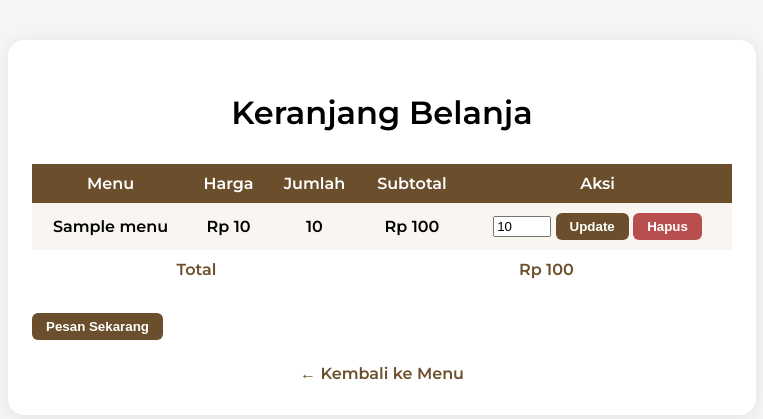
After one commit to septianferdiansyah12/tugas_akhir, a PHP site: page /keranjang.php in a window 1280 px wide. The commit adds this page. Shown: the top 419 px of the page, without its empty margins (258-1021 px from the left). Run offline with PHP 8.4, Linux system fonts and the light colour scheme; the visitor is signed in with stand-in values (Sample User, id 1); tables that the repository leaves empty or names only in its code hold one stand-in row (values such as "Sample post").

Commit message:
git add keranjang_update.php keranjang_hapus.php   git commit -m "Menambahkan fitur update dan hapus item pada keranjang belanja"

```diff
--- /dev/null
+++ b/keranjang.php
@@ -0,0 +1,91 @@
+<?php
+session_start();
+include 'config.php';
+if (!isset($_SESSION['user_id']) || $_SESSION['user_role'] != 'pelanggan') {
+    header('Location: auth/login.php');
+    exit;
+}
+$user_id = $_SESSION['user_id'];
+
+// Ambil isi keranjang user
+$query = "SELECT k.id, m.nama_menu, m.harga, k.jumlah, (m.harga * k.jumlah) as subtotal FROM keranjang k JOIN menu m ON k.menu_id = m.id WHERE k.user_id='$user_id'";
+$result = mysqli_query($koneksi, $query);
+
+$total = 0;
+$items = [];
+while ($row = mysqli_fetch_assoc($result)) {
+    $items[] = $row;
+    $total += $row['subtotal'];
+}
+?>
+<!DOCTYPE html>
+<html lang="en">
+<head>
+    <meta charset="UTF-8">
+    <title>Keranjang Belanja - d'edge coffee</title>
+    <link href="https://fonts.googleapis.com/css2?family=Montserrat:wght@600&display=swap" rel="stylesheet">
+    <style>
+        body { font-family: 'Montserrat', Arial, sans-serif; background: #f5f5f5; }
+        .container { max-width: 700px; margin: 40px auto; background: #fff; padding: 32px 24px; border-radius: 16px; box-shadow: 0 2px 16px rgba(0,0,0,0.08); }
+        h1 { text-align: center; margin-bottom: 32px; }
+        table { width: 100%; border-collapse: collapse; margin-bottom: 24px; }
+        th, td { padding: 10px 8px; text-align: center; }
+        th { background: #6b4f2c; color: #fff; }
+        tr:nth-child(even) { background: #f9f6f2; }
+        .total { font-weight: bold; color: #6b4f2c; }
+        .btn { background: #6b4f2c; color: #fff; border: none; border-radius: 6px; padding: 6px 14px; font-weight: bold; cursor: pointer; transition: background 0.2s; }
+        .btn:hover { background: #543d1d; }
+        .back { display: block; margin-top: 24px; text-align: center; }
+        .back a { color: #6b4f2c; text-decoration: none; font-weight: bold; }
+        .back a:hover { text-decoration: underline; }
+        .empty { text-align: center; color: #888; margin: 32px 0; }
+    </style>
+</head>
+<body>
+    <div class="container">
+        <h1>Keranjang Belanja</h1>
+        <?php if (count($items) > 0): ?>
+        <form action="#" method="POST">
+        <table>
+            <tr>
+                <th>Menu</th>
+                <th>Harga</th>
+                <th>Jumlah</th>
+                <th>Subtotal</th>
+                <th>Aksi</th>
+            </tr>
+            <?php foreach ($items as $item): ?>
+            <tr>
+                <td><?= htmlspecialchars($item['nama_menu']) ?></td>
+                <td>Rp <?= number_format($item['harga'],0,',','.') ?></td>
+                <td><?= $item['jumlah'] ?></td>
+                <td>Rp <?= number_format($item['subtotal'],0,',','.') ?></td>
+                <td>
+                    <form action="keranjang_update.php" method="POST" style="display:inline;">
+                        <input type="hidden" name="id" value="<?= $item['id'] ?>">
+                        <input type="number" name="jumlah" value="<?= $item['jumlah'] ?>" min="1" style="width:50px;">
+                        <button type="submit" class="btn">Update</button>
+                    </form>
+                    <form action="keranjang_hapus.php" method="POST" style="display:inline;">
+                        <input type="hidden" name="id" value="<?= $item['id'] ?>">
+                        <button type="submit" class="btn" style="background:#b94e4e;">Hapus</button>
+                    </form>
+                </td>
+            </tr>
+            <?php endforeach; ?>
+            <tr>
+                <td colspan="3" class="total">Total</td>
+                <td colspan="2" class="total">Rp <?= number_format($total,0,',','.') ?></td>
+            </tr>
+        </table>
+        <button type="button" class="btn" disabled>Pesan Sekarang</button>
+        </form>
+        <?php else: ?>
+            <div class="empty">Keranjang masih kosong.</div>
+        <?php endif; ?>
+        <div class="back">
+            <a href="menu.php">&larr; Kembali ke Menu</a>
+        </div>
+    </div>
+</body>
+</html>
--- a/menu.php
+++ b/menu.php
@@ -46,8 +46,9 @@ $menus = mysqli_query($koneksi, "SELECT * FROM menu");
                     <div class="menu-title"><?= htmlspecialchars($menu['nama_menu']) ?></div>
                     <div class="menu-price">Rp <?= number_format($menu['harga'],0,',','.') ?></div>
                     <div class="menu-desc"><?= htmlspecialchars($menu['deskripsi']) ?></div>
-                    <form action="#" method="POST">
-                        <button type="submit" class="add-btn" disabled>Tambah ke Keranjang</button>
+                    <form action="keranjang_proses.php" method="POST">
+                        <input type="hidden" name="menu_id" value="<?= $menu['id'] ?>">
+                        <button type="submit" class="add-btn">Tambah ke Keranjang</button>
                     </form>
                 </div>
             <?php endwhile; ?>
```
Also changed, not shown: keranjang_hapus.php (added, +13 -0 lines), keranjang_proses.php (added, +26 -0 lines), keranjang_update.php (added, +12 -0 lines).
